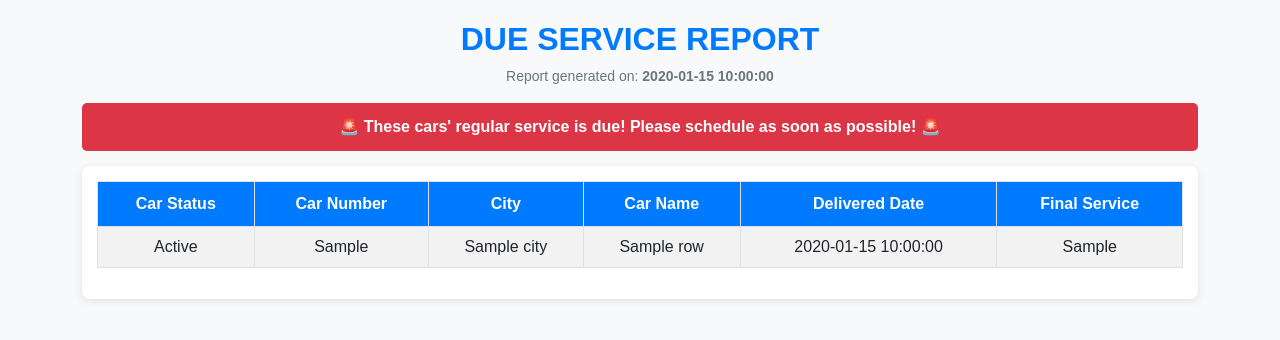
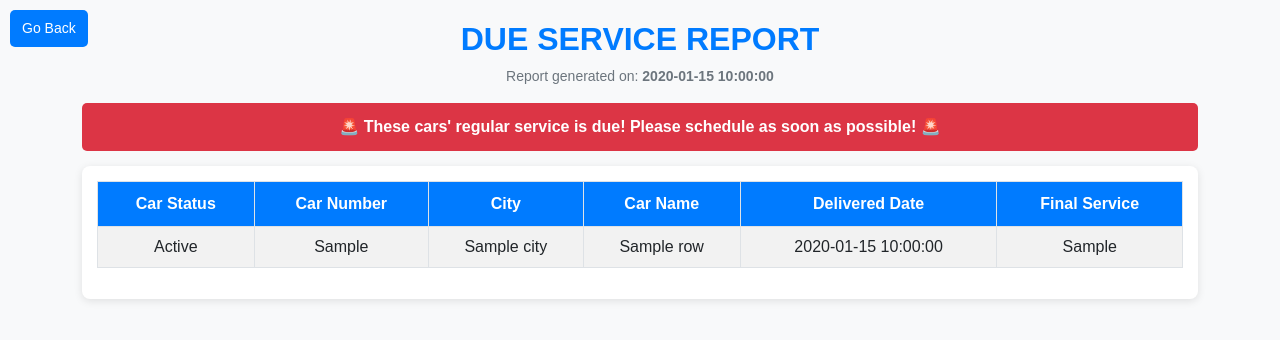
Before and after one commit to Nikhilgomechanic/agent_dashboard, a Flask app: template templates/due_service.html in a window 1280 px wide. Shown: the top 340 px of the page. Run offline with Flask 3, Linux system fonts and the light colour scheme; the template is opened without the code that fills it: most values are stand-ins (such as "Sample title", 1, 10 or a date in 2020); parts of the project's set-up code (start-up, migrations or seed data) failed here and were passed over.

Commit message:
due_service.html

```diff
--- a/templates/due_service.html
+++ b/templates/due_service.html
@@ -57,9 +57,29 @@
         .table tbody tr:hover {
             background-color: #e9ecef;
         }
+        /* Styling for the back button */
+        .back-button {
+            position: absolute;
+            top: 10px;
+            left: 10px;
+            background-color: #007bff;
+            color: white;
+            border: none;
+            padding: 8px 12px;
+            border-radius: 5px;
+            cursor: pointer;
+            font-size: 14px;
+        }
+        .back-button:hover {
+            background-color: #0056b3;
+        }
     </style>
 </head>
 <body>
+
+    <!-- Go Back Button -->
+    <button class="back-button" onclick="window.location.href='/home'">Go Back</button>
+
     <div class="container">
         <h2>Due Service Report</h2>
         <p class="report-date">Report generated on: <strong>{{ current_datetime }}</strong></p>
```
